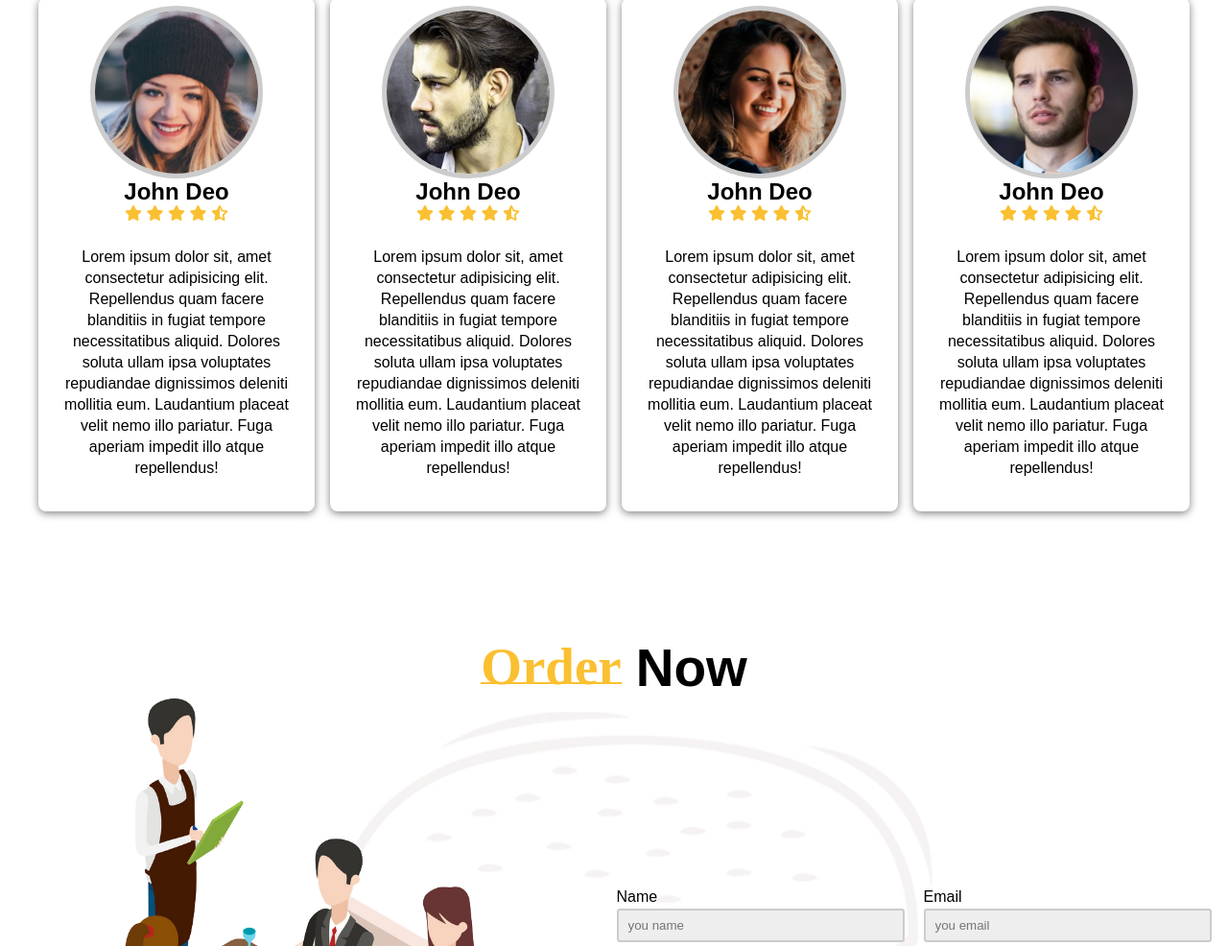
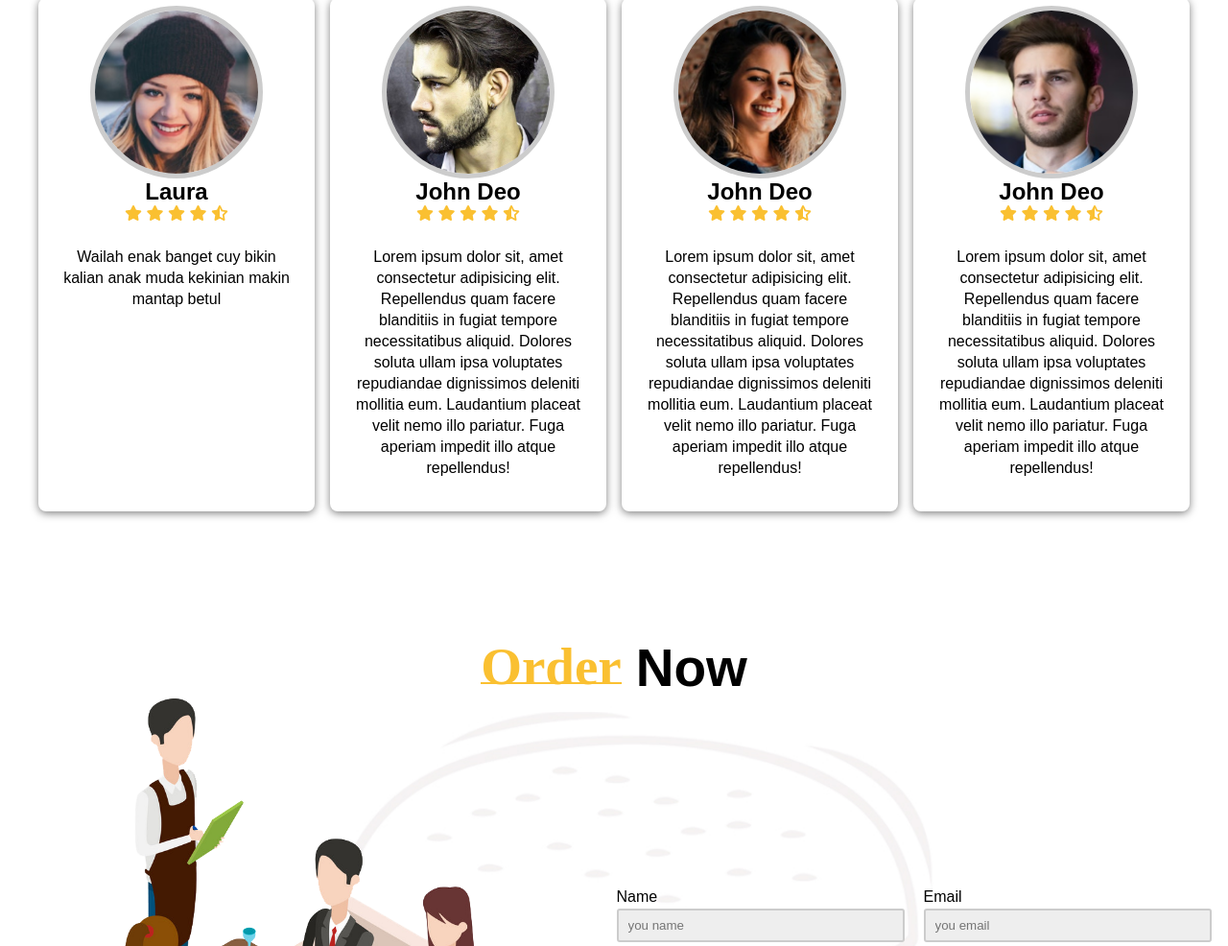
Before and after one commit to Zeph154/2qwe, a plain HTML site: page index.html in a window 1280 px wide. Shown: the part 4338-5324 px from the top of the page at 96% size. Drawn offline with Linux system fonts and the light colour scheme; files whose address does not match are found by name.

Commit message:
Update index.html

```diff
--- a/index.html
+++ b/index.html
@@ -502,7 +502,7 @@
           </div>
 
           <div class="review_text">
-            <h2 class="name">John Deo</h2>
+            <h2 class="name">Laura</h2>
 
             <div class="review_icon">
               <i class="fa-solid fa-star"></i>
@@ -520,12 +520,7 @@
             </div>
 
             <p>
-              Lorem ipsum dolor sit, amet consectetur adipisicing elit.
-              Repellendus quam facere blanditiis in fugiat tempore
-              necessitatibus aliquid. Dolores soluta ullam ipsa voluptates
-              repudiandae dignissimos deleniti mollitia eum. Laudantium placeat
-              velit nemo illo pariatur. Fuga aperiam impedit illo atque
-              repellendus!
+              Wailah enak banget cuy bikin kalian anak muda kekinian makin mantap betul
             </p>
           </div>
         </div>
```
